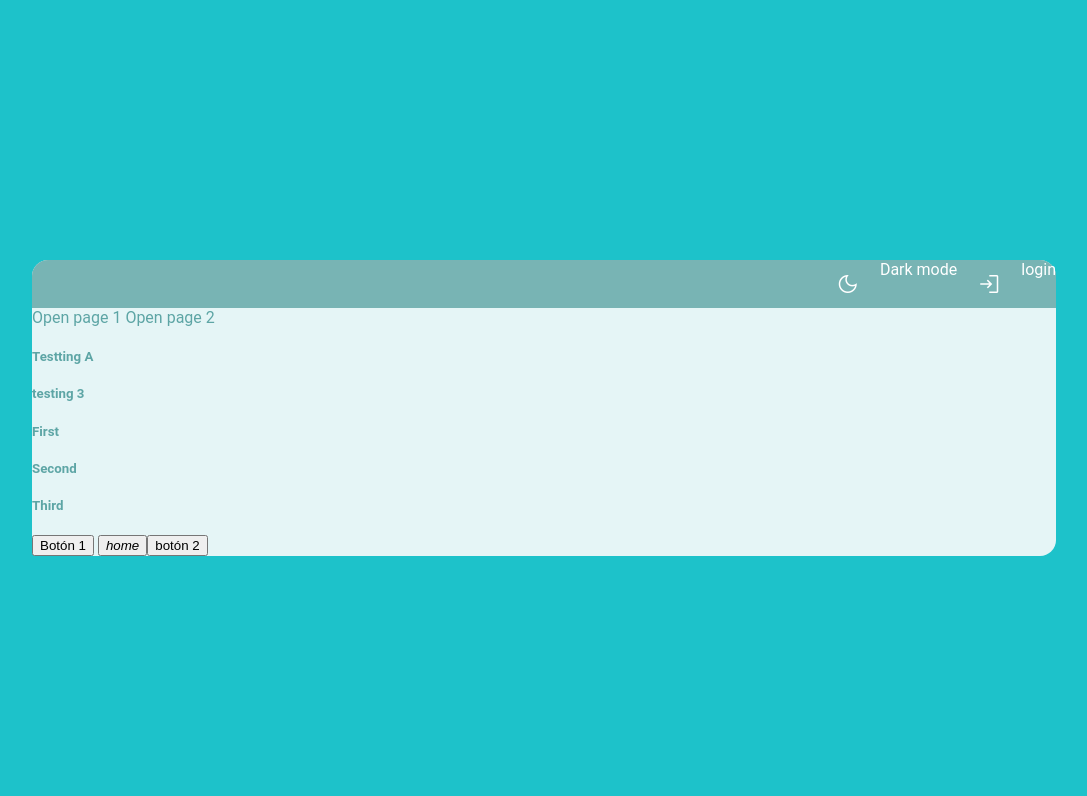
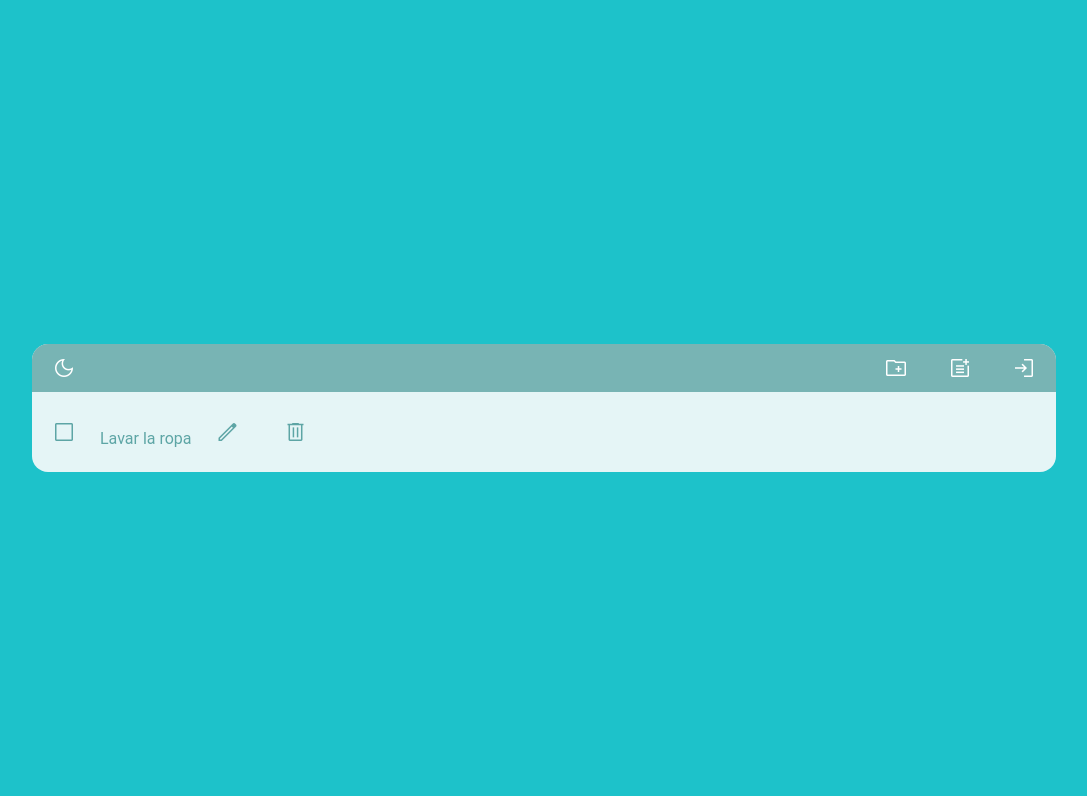
Before and after one commit to Cristian-Estevez/todo_list_django, a Django app: page / in a window 1280 px wide. Shown: the top 796 px of the page, without its empty margins (104-1191 px from the left). Run offline with Django 4.2, Linux system fonts and the light colour scheme.

Commit message:
Se agregan mas iconos al navbar y a la lista de tareas

```diff
--- a/src/in_django/static/in_django/css/global.css
+++ b/src/in_django/static/in_django/css/global.css
@@ -136,7 +136,7 @@ body.dark {
   --error-container: #6C2E2B;
   --on-error-container: #F5D5D5;
   --body: #2B2E2F;
-  --background: #2B2E2F;
+  --background: #2b3c40;
   --on-background: #5DA5A5;
   --surface: #3B3E40;
   --on-surface: #5DA5A5;
@@ -165,7 +165,12 @@ body.dark {
     'FILL' 0,
     'wght' 400,
     'GRAD' 0,
-    'opsz' 48
+    'opsz' 48;
+  padding: 0.25rem 0.75rem 0.25rem 0.75rem;
+  cursor: pointer;
+  margin: 0.5rem;
+  transition: cubic-bezier(0.445, 0.05, 0.55, 0.95) .3s;
+  border-radius: 16px;
 }
 
 body {
@@ -192,17 +197,20 @@ nav {
   background-color: var(--primary);
   color: var(--on-primary);
   border-radius: 16px 16px 0 0;
-  justify-content: end;
+  justify-content: space-between;
 }
 
-.nav-icon {
-  padding: 0.25rem 0.75rem 0.25rem 0.75rem;
-  cursor: pointer;
-  margin: 0.5rem;
-  transition: cubic-bezier(0.075, 0.82, 0.165, 1) .3s;
+.nav-right-column {
+  display: flex;
+  flex-direction: row;
 }
 
 .nav-icon:hover {
   background-color: var(--on-primary-container);
-  border-radius: 16px;
+  color: var(--surface)
 }
+
+.list-icon:hover {
+  background-color: var(--on-background);
+  color: var(--on-surface-variant)
+}
--- a/src/static/main/main.js
+++ b/src/static/main/main.js
@@ -1,15 +1,20 @@
+$(document).ready(function () {
+  $('.checkbox-blank').on('click', function (event) {
+    $(event.target).html = 'check_box'  aca revisar funcion
+  })
+})
 
 function toggleTheme() {
   let currentTheme = document.getElementById('body').classList[0];
-  if (currentTheme == "light") {
+  if (currentTheme == 'light') {
     document.getElementById('body').classList.remove('light');
     document.getElementById('body').classList.add('dark');
-    $('#theme-toggler-text').html('Light mode');
     $('#theme-toggler-icon').html('light_mode');
+    document.getElementById('theme-toggler-icon').title = 'Light mode';
   } else {
     document.getElementById('body').classList.remove('dark');
     document.getElementById('body').classList.add('light');
-    $('#theme-toggler-text').html('Dark mode');
     $('#theme-toggler-icon').html('dark_mode');
+    document.getElementById('theme-toggler-icon').title = 'Dark mode';
   }
 }
--- a/src/todo_list/templates/todo_list/index.html
+++ b/src/todo_list/templates/todo_list/index.html
@@ -23,39 +23,25 @@
 
   <div class="list-container">
     <nav>
-      <i class="nav-icon material-symbols-outlined" onclick="toggleTheme()">dark_mode</i>
-      <div id="theme-toggler-text">Dark mode</div>
-
-      <i class="nav-icon material-symbols-outlined">login</i>
-      <div>login</div>
+      <span class="nav-left-column">
+        <i class="nav-icon material-symbols-outlined" id="theme-toggler-icon" title="Dark mode"
+          onclick="toggleTheme()">dark_mode</i>
+      </span>
+      <span class="nav-right-column">
+        <i class="nav-icon material-symbols-outlined" title="Add folder">create_new_folder</i>
+        <i class="nav-icon material-symbols-outlined" title="Add Task">post_add</i>
+        <i class="nav-icon material-symbols-outlined" title="Log in">login</i>
+      </span>
     </nav>
-    <main class="bottom-round surface-variant">
-      <a data-ui="#page1">Open page 1</a>
-      <a data-ui="#page2">Open page 2</a>
-      <div class="page active" id="page1">
-        <h5 class="">Testting A</h5>
+    <section>
+      <div>
+        <p>
+          <i class="checkbox-blank list-icon material-symbols-outlined">check_box_outline_blank</i>
+          Lavar la ropa
+          <i class="list-icon material-symbols-outlined">edit</i>
+          <i class="list-icon material-symbols-outlined">delete</i>
+        </p>
       </div>
-      <div class="right-align page" id="page2">
-        <h5>testing 3</h5>
-      </div>
-      <div class="grid">
-        <div class="s12 m6 l3">
-          <h5>First</h5>
-        </div>
-        <div class="s12 m6 l3">
-          <h5>Second</h5>
-        </div>
-        <div class="s12 m6 l3">
-          <h5>Third</h5>
-        </div>
-      </div>
-      <button class="cta-button">
-        Botón 1
-      </button>
-      <button class="cta-button">
-        <i>home</i>
-        <button>botón 2</button>
-      </button>
-    </main>
+    </section>
   </div>
 </body>
```
